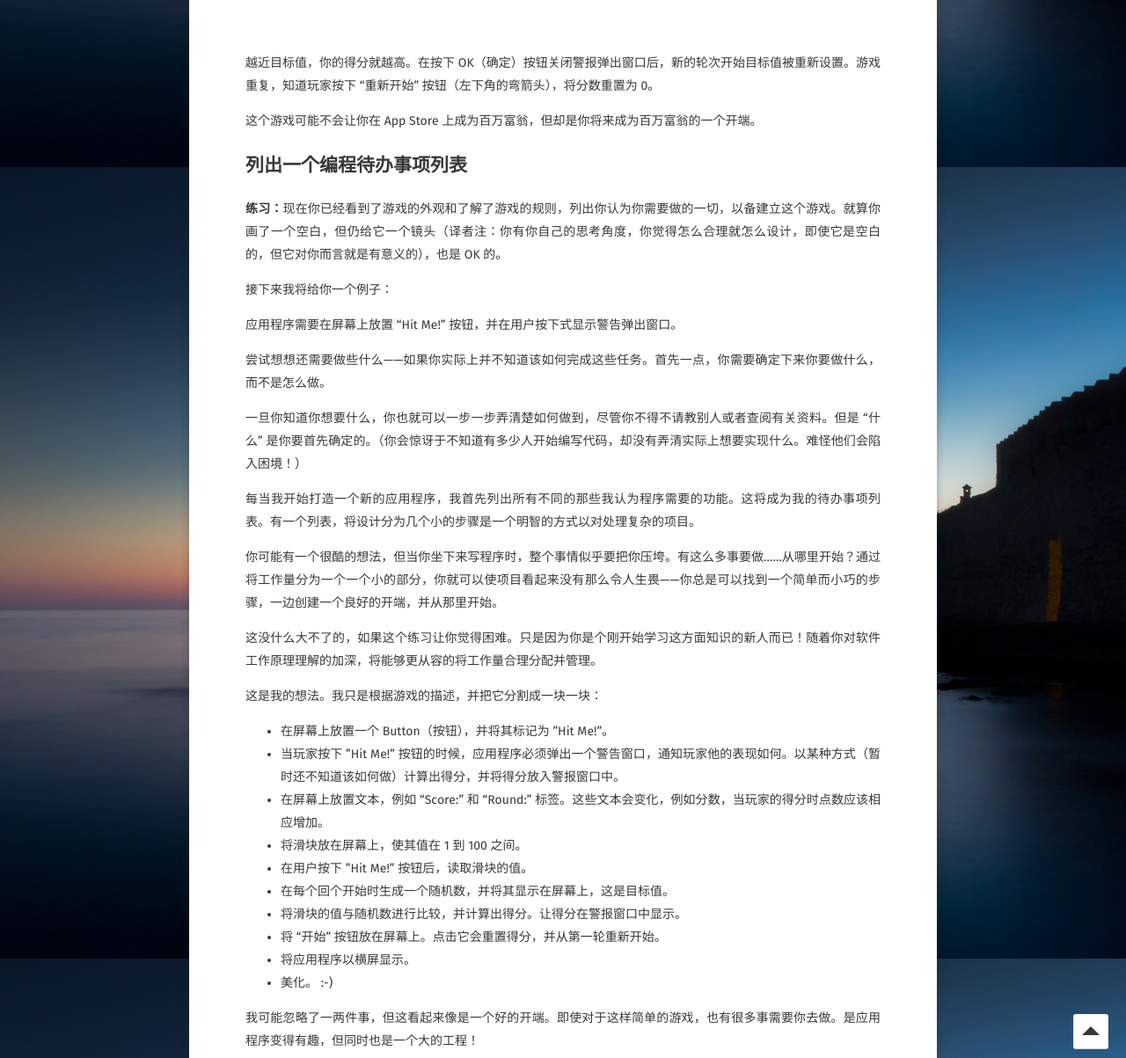
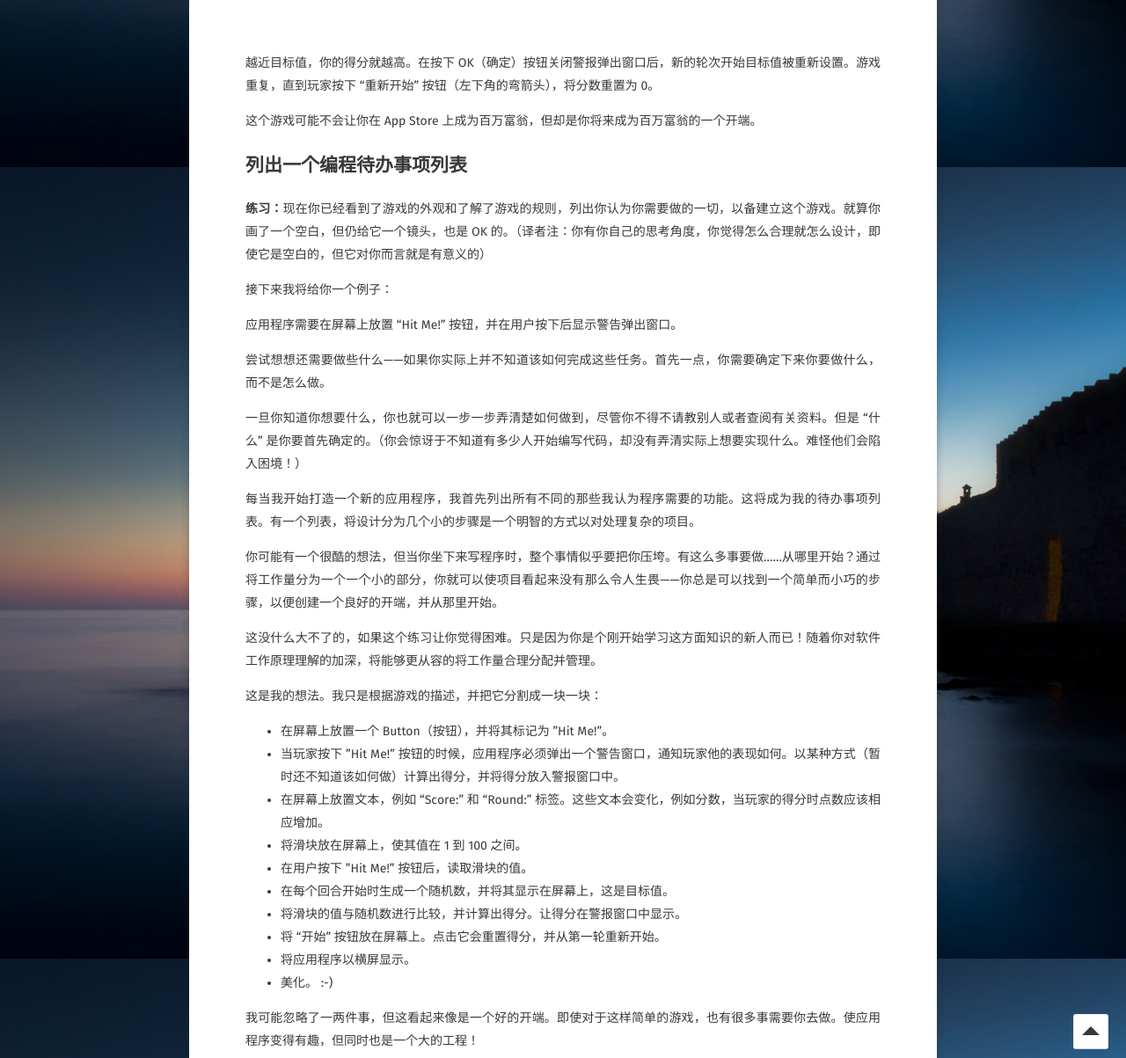
Before and after one commit to AurevoirXavier/deprecated-AurevoirXavier.github.io, a Jekyll site: the page built from _posts/2017-3-14-iOS Apprentice.md, in a window 1280 px wide and 1400 px high, scrolled down 10413 px. Shown: the part 197-1400 px from the top of the window at 88% size. Built offline with Jekyll 4.4.1, drawn with Linux system fonts in a browser that asks for light colours; some web fonts are replaced; comment, search, counter and statistics services are not loaded; some of the changed text lies outside the part shown.

Commit message:
16:53/03/13/2017

```diff
--- a/_posts/2017-3-14-iOS Apprentice.md
+++ b/_posts/2017-3-14-iOS Apprentice.md
@@ -253,17 +253,17 @@ C++ 是另一种由 C 衍生出来的面向对象编程语言。它非常强大
 
 <br>
 
-越近目标值，你的得分就越高。在按下 OK（确定）按钮关闭警报弹出窗口后，新的轮次开始目标值被重新设置。游戏重复，知道玩家按下 “重新开始” 按钮（左下角的弯箭头），将分数重置为 0。
+越近目标值，你的得分就越高。在按下 OK（确定）按钮关闭警报弹出窗口后，新的轮次开始目标值被重新设置。游戏重复，直到玩家按下 “重新开始” 按钮（左下角的弯箭头），将分数重置为 0。
 
 这个游戏可能不会让你在 App Store 上成为百万富翁，但却是你将来成为百万富翁的一个开端。
 
 ## 列出一个编程待办事项列表
 
-**练习：**现在你已经看到了游戏的外观和了解了游戏的规则，列出你认为你需要做的一切，以备建立这个游戏。就算你画了一个空白，但仍给它一个镜头（译者注：你有你自己的思考角度，你觉得怎么合理就怎么设计，即使它是空白的，但它对你而言就是有意义的），也是 OK 的。
+**练习：**现在你已经看到了游戏的外观和了解了游戏的规则，列出你认为你需要做的一切，以备建立这个游戏。就算你画了一个空白，但仍给它一个镜头，也是 OK 的。（译者注：你有你自己的思考角度，你觉得怎么合理就怎么设计，即使它是空白的，但它对你而言就是有意义的）
 
 接下来我将给你一个例子：
 
-应用程序需要在屏幕上放置 “Hit Me!” 按钮，并在用户按下式显示警告弹出窗口。
+应用程序需要在屏幕上放置 “Hit Me!” 按钮，并在用户按下后显示警告弹出窗口。
 
 尝试想想还需要做些什么——如果你实际上并不知道该如何完成这些任务。首先一点，你需要确定下来你要做什么，而不是怎么做。
 
@@ -271,7 +271,7 @@ C++ 是另一种由 C 衍生出来的面向对象编程语言。它非常强大
 
 每当我开始打造一个新的应用程序，我首先列出所有不同的那些我认为程序需要的功能。这将成为我的待办事项列表。有一个列表，将设计分为几个小的步骤是一个明智的方式以对处理复杂的项目。
 
-你可能有一个很酷的想法，但当你坐下来写程序时，整个事情似乎要把你压垮。有这么多事要做……从哪里开始？通过将工作量分为一个一个小的部分，你就可以使项目看起来没有那么令人生畏——你总是可以找到一个简单而小巧的步骤，一边创建一个良好的开端，并从那里开始。
+你可能有一个很酷的想法，但当你坐下来写程序时，整个事情似乎要把你压垮。有这么多事要做……从哪里开始？通过将工作量分为一个一个小的部分，你就可以使项目看起来没有那么令人生畏——你总是可以找到一个简单而小巧的步骤，以便创建一个良好的开端，并从那里开始。
 
 这没什么大不了的，如果这个练习让你觉得困难。只是因为你是个刚开始学习这方面知识的新人而已！随着你对软件工作原理理解的加深，将能够更从容的将工作量合理分配并管理。
 
@@ -282,17 +282,17 @@ C++ 是另一种由 C 衍生出来的面向对象编程语言。它非常强大
 - 在屏幕上放置文本，例如 “Score:” 和 “Round:” 标签。这些文本会变化，例如分数，当玩家的得分时点数应该相应增加。
 - 将滑块放在屏幕上，使其值在 1 到 100 之间。
 - 在用户按下 ”Hit Me!” 按钮后，读取滑块的值。
-- 在每个回个开始时生成一个随机数，并将其显示在屏幕上，这是目标值。
+- 在每个回合开始时生成一个随机数，并将其显示在屏幕上，这是目标值。
 - 将滑块的值与随机数进行比较，并计算出得分。让得分在警报窗口中显示。
 - 将 “开始” 按钮放在屏幕上。点击它会重置得分，并从第一轮重新开始。
 - 将应用程序以横屏显示。
 - 美化。 :-)
 
-我可能忽略了一两件事，但这看起来像是一个好的开端。即使对于这样简单的游戏，也有很多事需要你去做。是应用程序变得有趣，但同时也是一个大的工程！
+我可能忽略了一两件事，但这看起来像是一个好的开端。即使对于这样简单的游戏，也有很多事需要你去做。使应用程序变得有趣，但同时也是一个大的工程！
 
 ## 只有一个 Button 的应用程序
 
-然我们从刚才列出的列表的最顶端开始，做一个很简单的 v1.0 版本，只显示一个 Button。当你按下它应用程序会弹出警报消息。这就是你先在要做的。一旦你完成了这个工作，你就可以在这个基础上继续构建游戏的其余部分。
+让我们从刚才列出的列表的最顶端开始，做一个很简单的 v1.0 版本，只显示一个 Button。当你按下它应用程序会弹出警报消息。这就是你现在要做的。一旦你完成了这个工作，你就可以在这个基础上继续构建游戏的其余部分。
 
 应用程序将会看起来像这样：
 
```
Also changed, not shown: other parts of _posts/2017-3-14-iOS Apprentice.md (+3 -3 lines).
